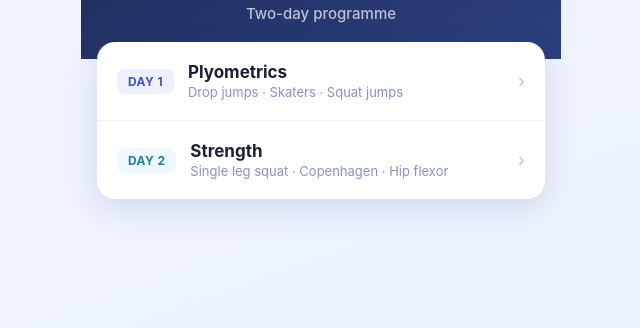
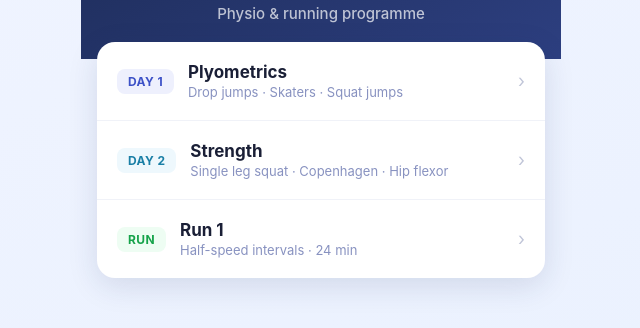
Before and after one commit to weepotty/physio-routine, a website: page index.html in a window 1280 px wide. Shown: the part 86-414 px from the top of the page, without its empty margins (319-959 px from the left). Drawn offline with Linux system fonts and the light colour scheme.

Commit message:
feat: add Run 1 card to home screen

```diff
--- a/index.html
+++ b/index.html
@@ -104,6 +104,11 @@
   .day-pill-2 {
     background: #eef8fd;
     color: #1a7fa6;
+  }
+
+  .day-pill-run {
+    background: #eefdf3;
+    color: #16a34a;
   }
 
   .day-info {
@@ -536,7 +541,7 @@
 <div id="day-screen">
   <div class="home-hero">
     <h1>Fix My Hip</h1>
-    <p>Two-day programme</p>
+    <p>Physio &amp; running programme</p>
   </div>
   <div class="day-cards">
     <div class="day-card" onclick="selectDay('day1')">
@@ -552,6 +557,14 @@
       <div class="day-info">
         <div class="day-title">Strength</div>
         <div class="day-sub">Single leg squat · Copenhagen · Hip flexor</div>
+      </div>
+      <span class="exercise-chevron">›</span>
+    </div>
+    <div class="day-card" onclick="startRun()">
+      <div class="day-pill day-pill-run">Run</div>
+      <div class="day-info">
+        <div class="day-title">Run 1</div>
+        <div class="day-sub">Half-speed intervals · 24 min</div>
       </div>
       <span class="exercise-chevron">›</span>
     </div>
```
